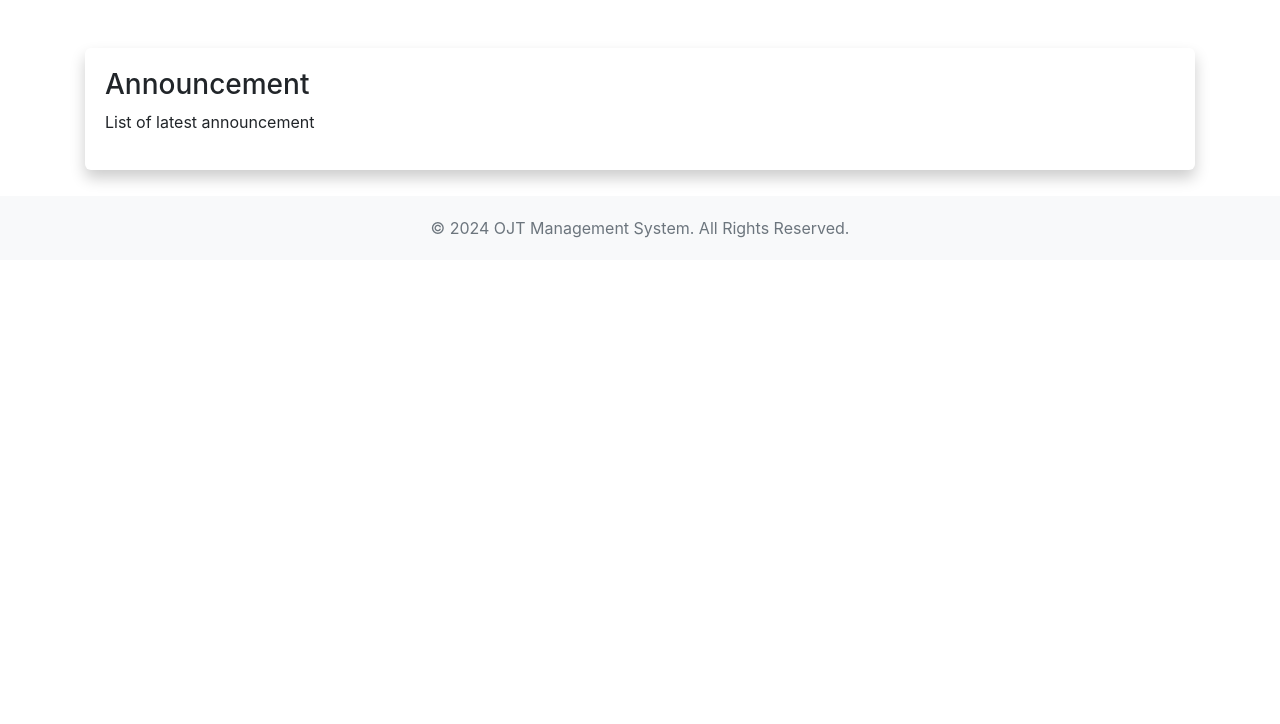
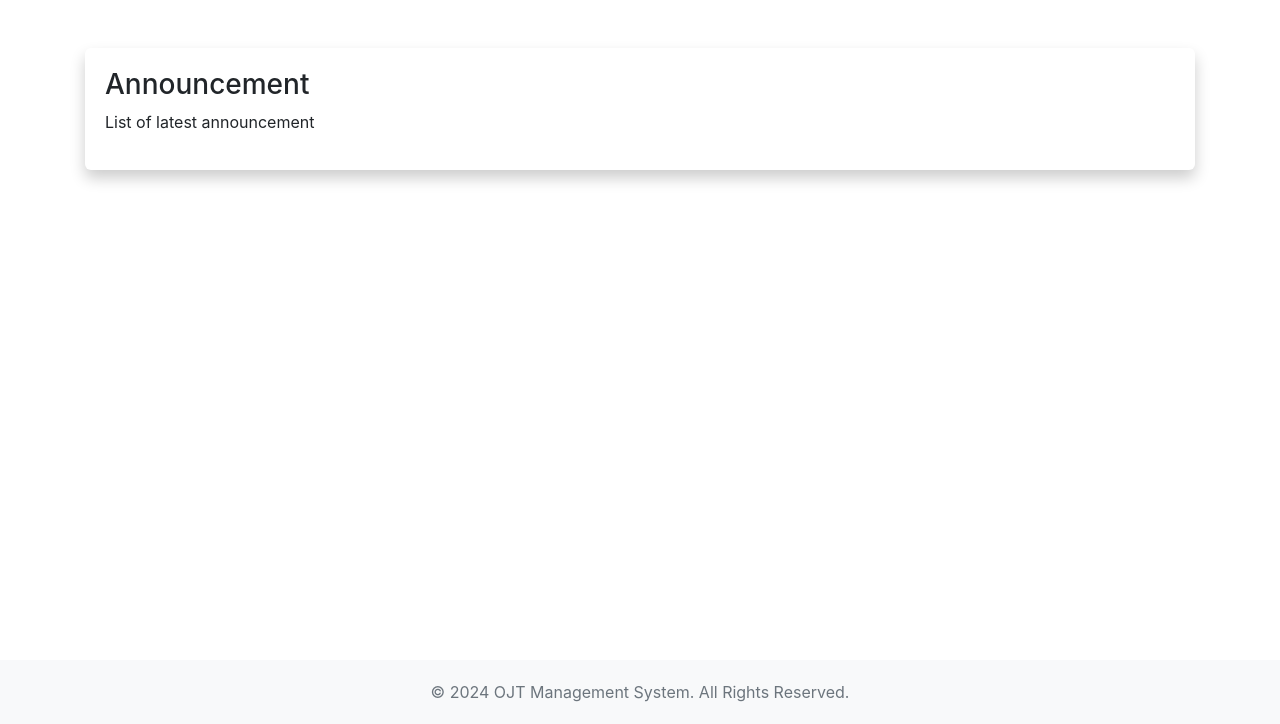
Before and after one commit to chrstncleofas/OJT, a Django app: page /announcement/ in a window 1280 px wide. Shown: the part 76-800 px from the top of the page. Run offline with Django 5.2, Linux system fonts and the light colour scheme; data that the repository does not hold is empty; some libraries are stand-ins or nearby versions.

Commit message:
NO_TICKET - Fix favicon

```diff
--- a/students/templates/students/announcement.html
+++ b/students/templates/students/announcement.html
@@ -8,6 +8,7 @@
     <link href="https://fonts.googleapis.com/css2?family=Montserrat:wght@100;200;300;400;500;600;700;800;900&display=swap" rel="stylesheet">
     <link rel="stylesheet" href="https://stackpath.bootstrapcdn.com/bootstrap/4.5.2/css/bootstrap.min.css">
     <link rel="stylesheet" href="{% static 'css/base.css' %}">
+    <link rel="icon" href="{% static 'img/favicon.ico' %}" type="image/x-icon">
     <title>Student - OJT Management System</title>
     <style>
         .navbar-brand {
@@ -128,7 +129,7 @@
         </div>
     </div>
     <!-- Footer -->
-    <footer class="footer">
+    <footer class="footer fixed-bottom">
         <div class="container">
             <p>&copy; <span id="currentYear"></span> OJT Management System. All Rights Reserved.</p>
         </div>
```
